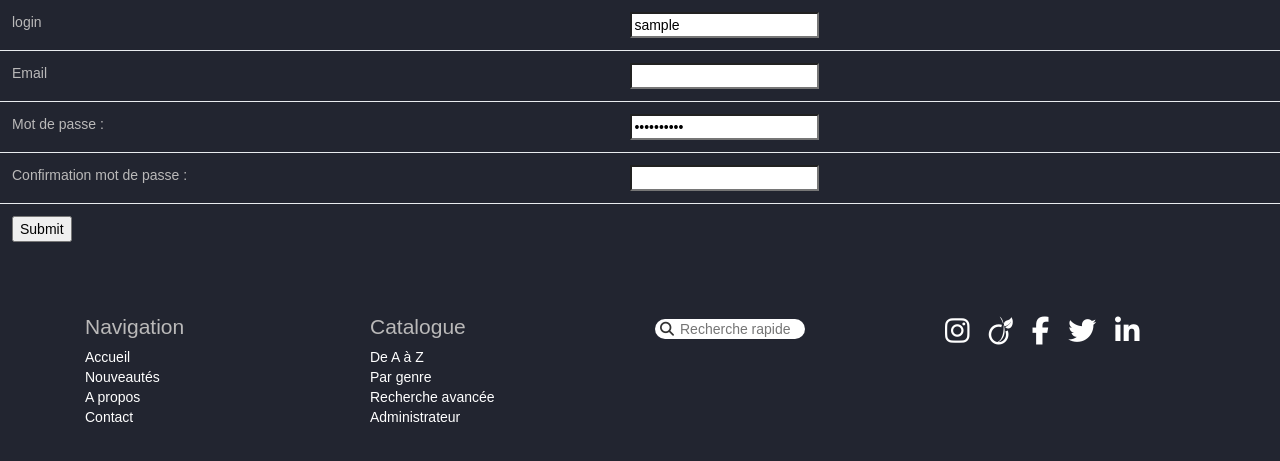
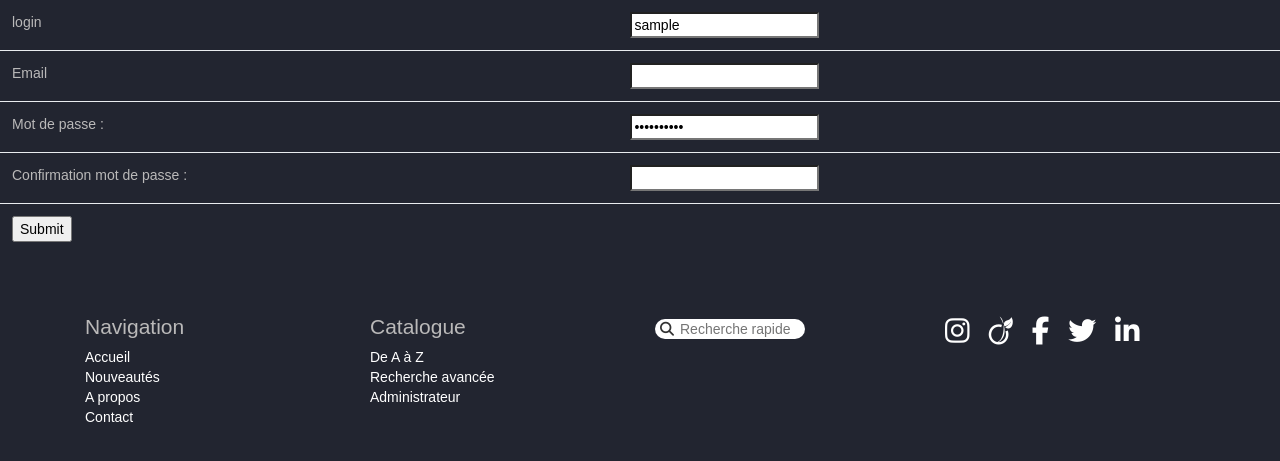
Before and after one commit to marie204/silex_Biblio-tech, a PHP site: template templates/log.server.html.twig in a window 1280 px wide. Shown: the part 158-619 px from the top of the page. Run offline with PHP 8.4, Linux system fonts and the light colour scheme; the template is opened without the code that fills it: most values are stand-ins (such as "Sample title", 1, 10 or a date in 2020); some libraries are stand-ins or nearby versions.

Commit message:
:clock730:

```diff
--- a/src/controllers.php
+++ b/src/controllers.php
@@ -110,7 +110,8 @@ $app->get('/catalogue_genre', function () use ($app){
 });
 
 $app->get('/recherche', function () use ($app){
-    return $app['twig']->render('recherche.html.twig', array());
+    return $app->redirect('./test');
+    //return $app['twig']->render('recherche.html.twig', array());
 });
 
 $app->get('/contact', function () use ($app){
--- a/templates/footer.html.twig
+++ b/templates/footer.html.twig
@@ -15,7 +15,7 @@
         <h6>Catalogue</h6>
         <ul class="nav">
             <li><a href="./catalogue_a_z">De A à Z</a></li>
-            <li><a href="./catalogue_genre">Par genre</a></li>
+            <!-- <li><a href="./catalogue_genre">Par genre</a></li> -->
             <li><a href="./recherche">Recherche avancée</a></li>
             <li>
                 <a href="./admin">Administrateur</a>
--- a/templates/header.html.twig
+++ b/templates/header.html.twig
@@ -14,7 +14,7 @@
                                     <li><a href="#">Catalogue<i class="caret fa fa-caret-down" aria-hidden="true"></i></a>
                                     <ul class="sous">
                                         <li><a href="./catalogue_a_z">De A à Z</a></li>
-                                        <li><a href="./catalogue_genre">Par genre</a></li>
+                                        <!-- <li><a href="./catalogue_genre">Par genre</a></li> -->
                                         <li><a href="./recherche">Recherche avancée</a></li>
                                     </ul>
                                 </li>
@@ -24,7 +24,9 @@
                             <li><a href="./about">A propos </a>
                         </li>
                             <li><a href="./contact">Contact</a></li>
+
                             <li><a href="./login">Connexion</a></li>
+
                         </ul>
                     </nav>
                 </div>
--- a/templates/log.server.html.twig
+++ b/templates/log.server.html.twig
@@ -59,5 +59,7 @@
 			return false;
 		}
 	}
+
+
 	</script>
 {% endblock %}
```
